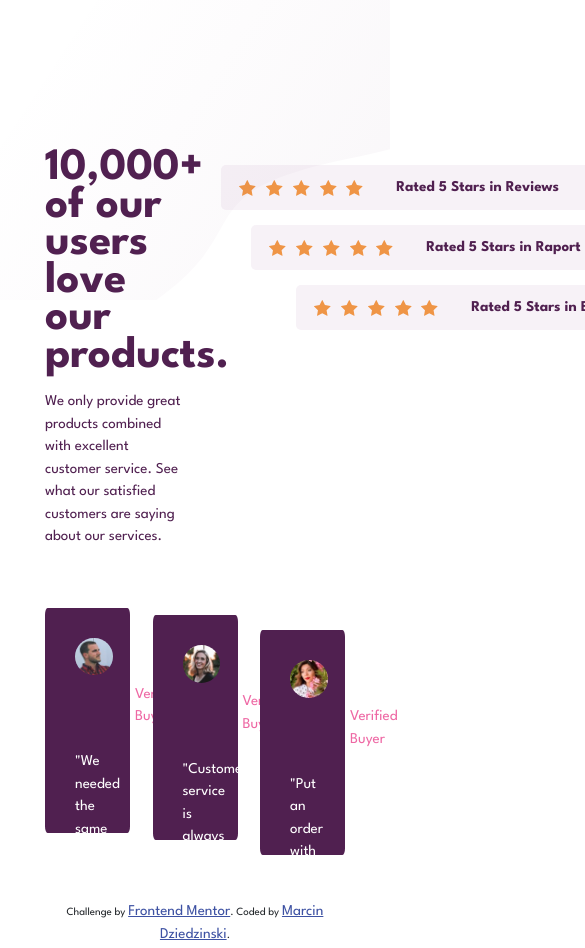
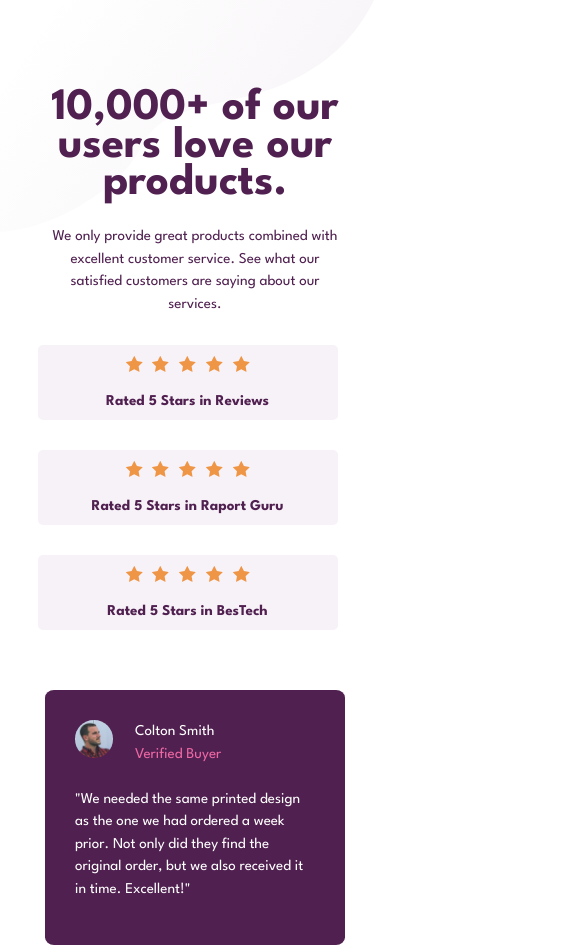
Before and after one commit to mdziedzinski/social-proof-section, a website: page index.html in a window 390 px wide. Shown: the top 948 px of the page, 585 px wide, since content can reach past the window. Drawn offline with nearby package versions, Linux system fonts and the light colour scheme.

Commit message:
obile and rwd

```diff
--- a/index.html
+++ b/index.html
@@ -44,7 +44,7 @@
     <div class="container p-5">
       <!-- master container -->
       <div class="row">
-        <div class="main-text col-6">
+        <div class="main-text col-12 col-lg-6">
           <h1 class="main-text-h1">10,000+ of our users love our products.</h1>
           <p class="main-p">
             We only provide great products combined with excellent customer
@@ -53,9 +53,9 @@
           </p>
         </div>
 
-        <div class="main-stars col-6">
+        <div class="main-stars col-12 col-lg-6">
           <!-- 1st star rating start -->
-          <div class="star-rating first-rating d-flex align-items-center">
+          <div class="star-rating first-rating d-flex align-items-center ms-lg-0"">
             <div class="stars-container">
               <img
                 src="./images/icon-star.svg"
@@ -88,7 +88,7 @@
 
           <!-- 2 star rating end-->
 
-          <div class="star-rating second-rating d-flex align-items-center">
+          <div class="star-rating second-rating d-flex align-items-center ms-lg-3">
             <div class="stars-container">
               <img
                 src="./images/icon-star.svg"
@@ -123,7 +123,7 @@
 
           <!-- 3 star rating start -->
 
-          <div class="star-rating thrd-rating d-flex align-items-center">
+          <div class="star-rating thrd-rating d-flex align-items-center ms-lg-5"">
             <div class="stars-container">
               <img
                 src="./images/icon-star.svg"
@@ -161,7 +161,7 @@
         <div class="row mt-5 mb-5">
           <!-- 2 row start -->
 
-          <div class="col-4">
+          <div class="col-lg-4">
             <div class="testimonial-card first-card mt-0">
               <div class="testimonial-name d-flex mb-4">
                 <img
@@ -181,7 +181,7 @@
             </div>
           </div>
 
-          <div class="col-4">
+          <div class="col-lg-4">
             <div class="testimonial-card sec-card mt-2">
               <div class="testimonial-name d-flex mb-4">
                 <img src="./images/image-irene.jpg" alt="person irene image" />
@@ -198,7 +198,7 @@
             </div>
           </div>
 
-          <div class="col-4">
+          <div class="col-lg-4">
             <div class="testimonial-card thrd-card mt-4">
               <div class="testimonial-name d-flex mb-4">
                 <img src="./images/image-anne.jpg" alt="person anne image" />
--- a/scss/main.scss
+++ b/scss/main.scss
@@ -51,18 +51,18 @@ body {
 
 .star-rating {
   background-color: $color-neutral-lgmagenta;
-  width: 27rem;
+  width: 100%;
   height: 3rem;
   border-radius: 5px;
   margin: 1rem;
 }
 
 .second-rating {
-  margin-left: 3rem;
+  // margin-left: 3rem;
 }
 
 .thrd-rating {
-  margin-left: 6rem;
+  // margin-left: 6rem;
 }
 
 .star-rating-stars {
@@ -84,7 +84,7 @@ body {
 .testimonial-card {
   border-radius: 3%;
   padding: 2rem;
-  height: 15rem;
+  height: 100%;
   background-color: $color-primary-vdarkmagenta;
   .testimonial-name {
     img {
@@ -103,3 +103,58 @@ body {
     color: $color-neutral-white;
   }
 }
+
+@media (max-width: 992px) {
+  .container {
+    margin-top: 3rem;
+  }
+  .main-text,
+  .main-stars {
+    display: flex;
+    flex-direction: column;
+    justify-content: center;
+    align-items: center;
+    text-align: center;
+  }
+  .first-rating,
+  .second-rating,
+  .thrd-rating {
+    margin-left: 0;
+  }
+}
+
+@media (max-width: 576px) {
+  .star-rating {
+    flex-direction: column;
+    height: 100%;
+    width: 100%;
+    .stars-container {
+      margin: 0.5rem;
+    }
+    .star-rating-text {
+      margin: 0.5rem;
+    }
+  }
+
+  body {
+    .bg-top {
+      top: 0;
+      background-image: url(../images/bg-pattern-top-mobile.svg);
+      width: 100%;
+
+      background-repeat: no-repeat;
+
+      position: absolute;
+    }
+    .bg-bottom {
+      bottom: 0;
+
+      background-image: url(../images/bg-pattern-bottom-mobile.svg);
+      width: 100%;
+
+      background-repeat: no-repeat;
+
+      position: absolute;
+    }
+  }
+}
```
Also changed, not shown: css/main.css, 2 other files.
